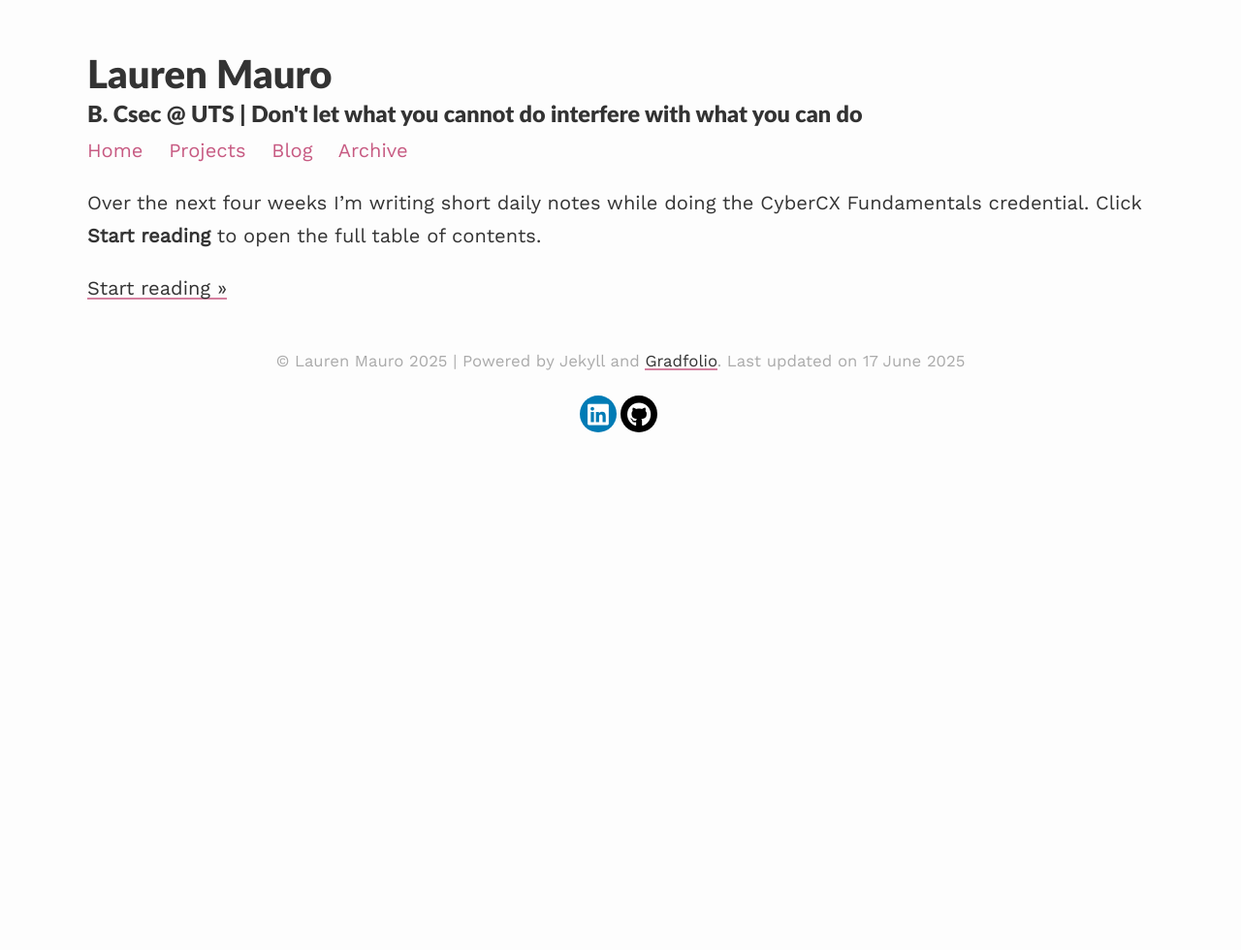
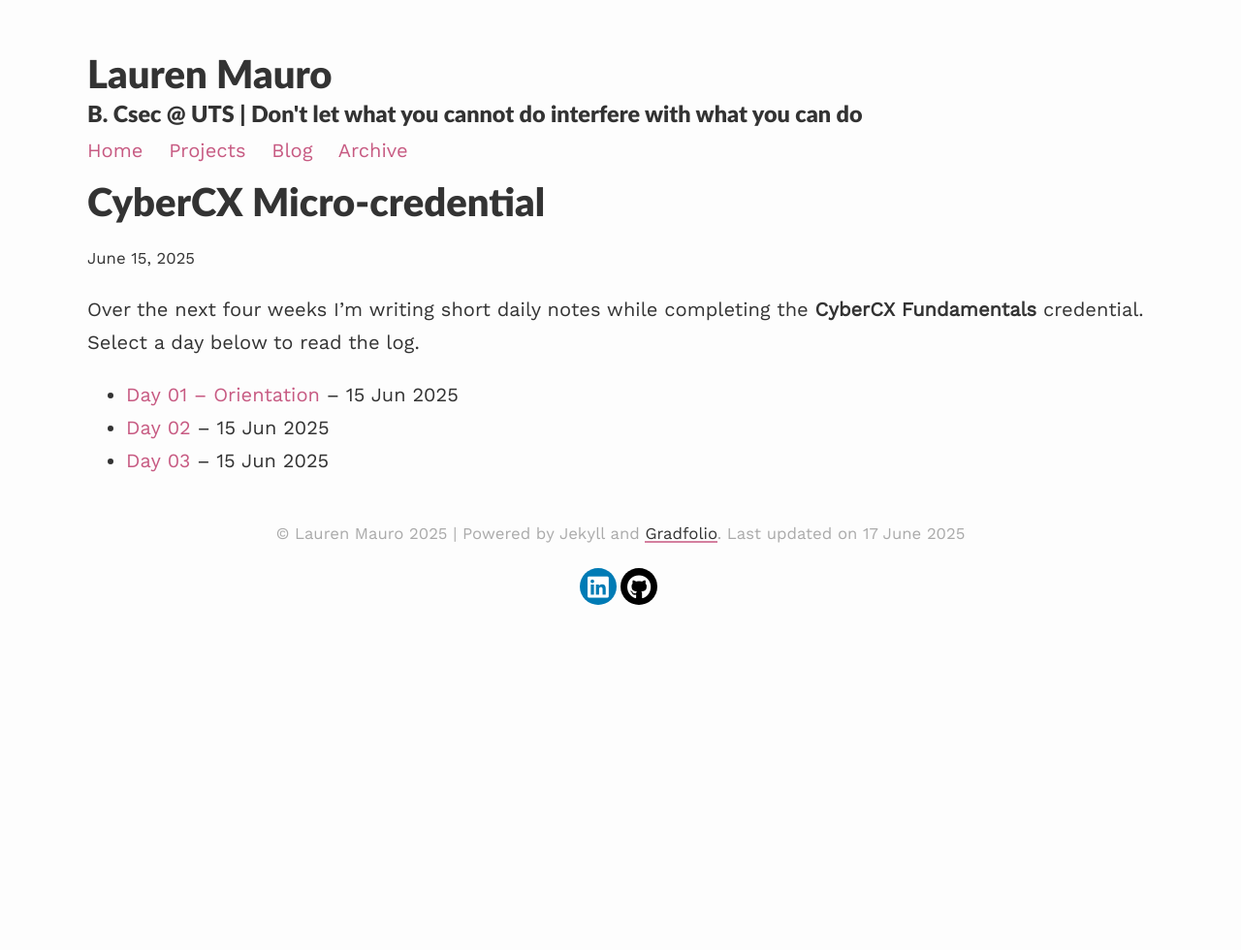
Before and after one commit to laurenmauro/laurenmauro.github.io, a Jekyll site: the page built from _posts/2025-06-15-cybercx-overview.md, in a window 1280 px wide. Shown: the whole page at 97% size. Built offline with Jekyll 4.4.1, drawn with Linux system fonts in a browser that asks for light colours.

Commit message:
Fix Blog errors

```diff
--- a/_config.yml
+++ b/_config.yml
@@ -5,6 +5,7 @@
 
 # baseurl: "" #name of GitHub repository
 url: "https://laurenmauro.github.io" #custom url to be used instead of GitHub repository
+baseurl: ""
 email: #
 
 # Pagination
@@ -36,6 +37,9 @@
 
 #collection
 collections:
+  cybercx:
+    output: true
+    permalink: /cybercx/:path/
   projects:
     output: true
     permalink: /projects/:name/
@@ -46,10 +50,6 @@
       - project4.md
       - project5.md
       - project6.md
-
-  cybercx:
-    output: true
-    permalink: /cybercx/:name/
 
 sass:
   sass_dir: /assets/css/_sass
--- a/_posts/2025-06-15-cybercx-overview.md
+++ b/_posts/2025-06-15-cybercx-overview.md
@@ -1,8 +1,18 @@
 ---
-layout: about
-title:  "CyberCX Micro-credential (4-week diary)"
+layout: post
+title:  "CyberCX Micro‑credential "
+permalink: /blog/cybercx/
 ---
 
-Over the next four weeks I’m writing short daily notes while doing the CyberCX Fundamentals credential.  Click **Start reading** to open the full table of contents.
+Over the next four weeks I’m writing short daily notes while completing the **CyberCX Fundamentals** credential.
+Select a day below to read the log.
 
-[Start reading » ](/cybercx/)
+{% assign diary = site.cybercx | sort: "date" %}
+<ul>
+{% for entry in diary %}
+  <li>
+    <a href="{{ entry.url }}">{{ entry.title }}</a> –
+    {{ entry.date | date: "%-d %b %Y" }}
+  </li>
+{% endfor %}
+</ul>
```
Also changed, not shown: _cybercx/day-01.md (added, +45 -0 lines), _cybercx/day-02.md (added, +48 -0 lines), _cybercx/day-03.md (added, +48 -0 lines), Gemfile.lock.
